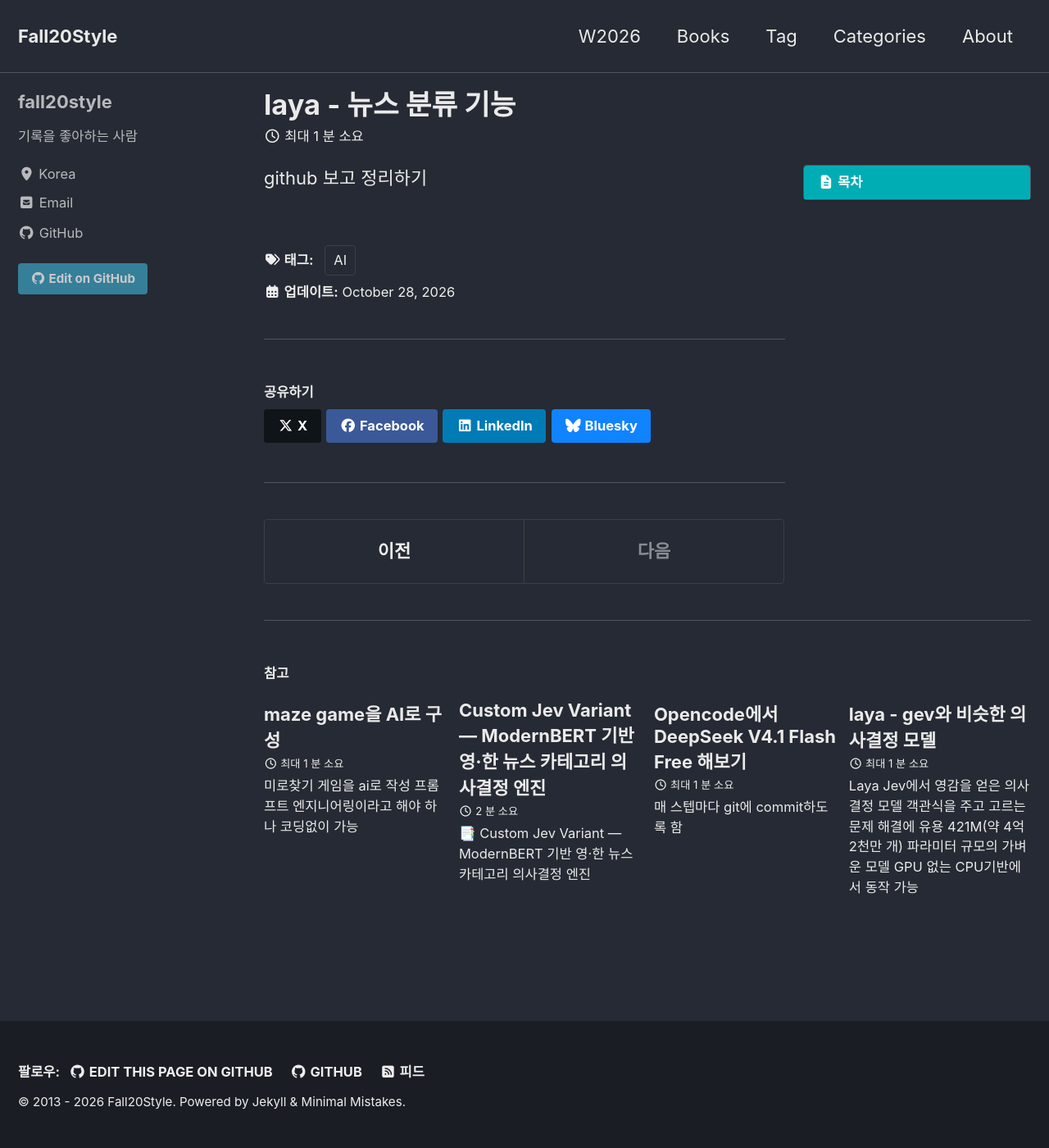
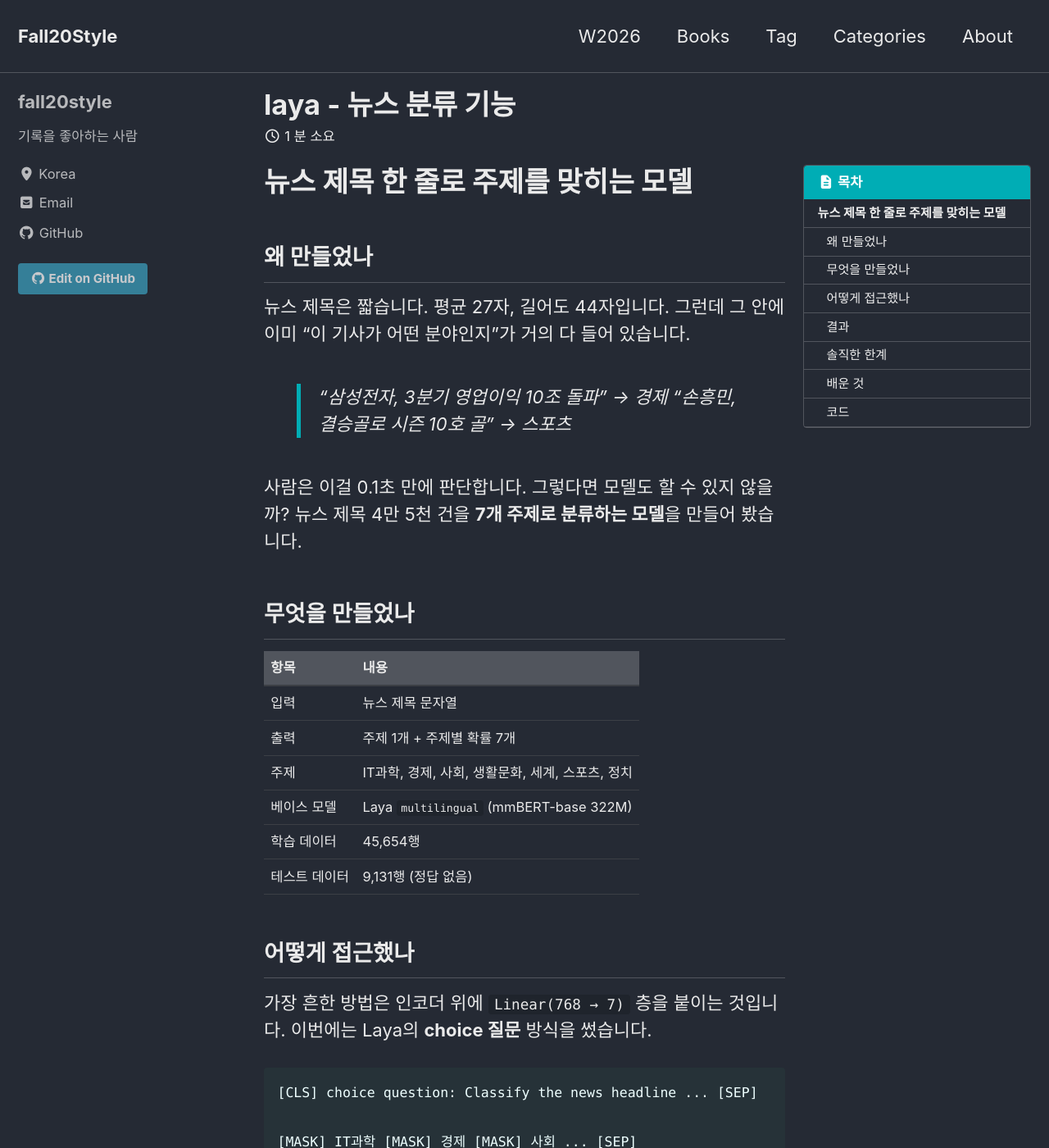
Before and after one commit to fall20style/fall20style.github.io, a Jekyll site: the page built from _posts/2026-10-28-news-type-classification.md, in a window 1280 px wide and 1400 px high. Shown: the whole window at 82% size. Built offline with Jekyll 4.4.1, drawn with Linux system fonts in a browser that asks for light colours; cached includes are drawn as plain includes; some of the changed text lies outside the part shown.

Commit message:
Update 2026-10-28-news-type-classification.md

````diff
--- a/_posts/2026-10-28-news-type-classification.md
+++ b/_posts/2026-10-28-news-type-classification.md
@@ -16,4 +16,80 @@ toc_label: 목차
 description: desc가 여기에
 ---
 
-github 보고 정리하기
+
+# 뉴스 제목 한 줄로 주제를 맞히는 모델
+
+## 왜 만들었나
+
+뉴스 제목은 짧습니다. 평균 27자, 길어도 44자입니다. 그런데 그 안에 이미 "이 기사가 어떤 분야인지"가 거의 다 들어 있습니다.
+
+> "삼성전자, 3분기 영업이익 10조 돌파" → 경제
+> "손흥민, 결승골로 시즌 10호 골" → 스포츠
+
+사람은 이걸 0.1초 만에 판단합니다. 그렇다면 모델도 할 수 있지 않을까? 뉴스 제목 4만 5천 건을 **7개 주제로 분류하는 모델**을 만들어 봤습니다.
+
+## 무엇을 만들었나
+
+| 항목 | 내용 |
+|---|---|
+| 입력 | 뉴스 제목 문자열 |
+| 출력 | 주제 1개 + 주제별 확률 7개 |
+| 주제 | IT과학, 경제, 사회, 생활문화, 세계, 스포츠, 정치 |
+| 베이스 모델 | Laya `multilingual` (mmBERT-base 322M) |
+| 학습 데이터 | 45,654행 |
+| 테스트 데이터 | 9,131행 (정답 없음) |
+
+## 어떻게 접근했나
+
+가장 흔한 방법은 인코더 위에 `Linear(768 → 7)` 층을 붙이는 것입니다. 이번에는 Laya의 **choice 질문** 방식을 썼습니다.
+
+``` text
+[CLS] choice question: Classify the news headline ... [SEP]
+
+[MASK] IT과학 [MASK] 경제 [MASK] 사회 ... [SEP]
+
+삼성전자, 3분기 영업이익 10조 돌파 [SEP]
+```
+
+보기마다 `[MASK]`를 하나씩 붙이고, 그 위치의 벡터를 작은 scorer에 넣어 점수를 냅니다. 보기가 7개니까 점수도 7개, 이걸 softmax로 확률로 바꿉니다.
+
+이 방식의 장점은 **한 번의 forward pass로 모든 보기를 채점**하고, 주제가 늘어나도 `topic_dict.csv`만 고치면 된다는 점입니다.
+
+## 결과
+
+먼저 파이프라인이 도는지 확인하려고 작게 돌렸습니다.
+
+- 데이터: 클래스별 200행, 총 1,400행
+- 학습: 2 epoch, encoder 고정, 80번 업데이트
+- 검증: 140행
+
+| 지표 | 값 |
+|---|---:|
+| 검증 정확도 | 53.6% |
+| macro F1 | 51.6% |
+| temperature | 1.05 |
+
+주제별로는 `스포츠`(F1 0.81), `IT과학`(0.72)이 잘 맞았고, `사회`(0.31), `생활문화`(0.33), `세계`(0.34)는 약했습니다. 테스트 500행 예측에서도 `사회`와 `생활문화`를 학습 데이터 비율에 비해 훨씬 적게 예측하는 편향이 보였습니다.
+
+## 솔직한 한계
+
+이 숫자는 모델의 한계라기보다 **실험 설정의 한계**입니다.
+
+1. 전체 데이터의 3%만 사용
+2. 인코더를 고정하고 head만 학습
+3. 2 epoch = 80번 업데이트
+
+다음 단계는 명확합니다. 전체 데이터, 인코더까지 파인튜닝, epoch 확대, 그리고 검증셋을 키워 숫자를 믿을 수 있게 만드는 것.
+
+## 배운 것
+
+- **작은 데이터로도 파이프라인은 돈다.** 성능은 데이터 크기와 설정이 결정한다.
+- **accuracy만 보면 안 된다.** 클래스별 F1과 혼동 행렬을 같이 봐야 "무엇을 못 맞히는지"가 보인다.
+- **확률은 보정이 필요하다.** temperature scaling은 정확도를 바꾸지 않지만 confidence를 믿을 만하게 만든다.
+- **체크포인트는 자족적으로.** 추론 코드와 토크나이저까지 같이 저장해 두면 나중에 원본 모델 없이도 재현할 수 있다.
+
+## 코드
+
+- 저장소: <https://github.com/fall20style/laya-ytn-news-classifier>
+- 입문용 해설: `TUTORIAL.md`
+- 단계별 노트북: `finetune_laya_topic.ipynb`
````
